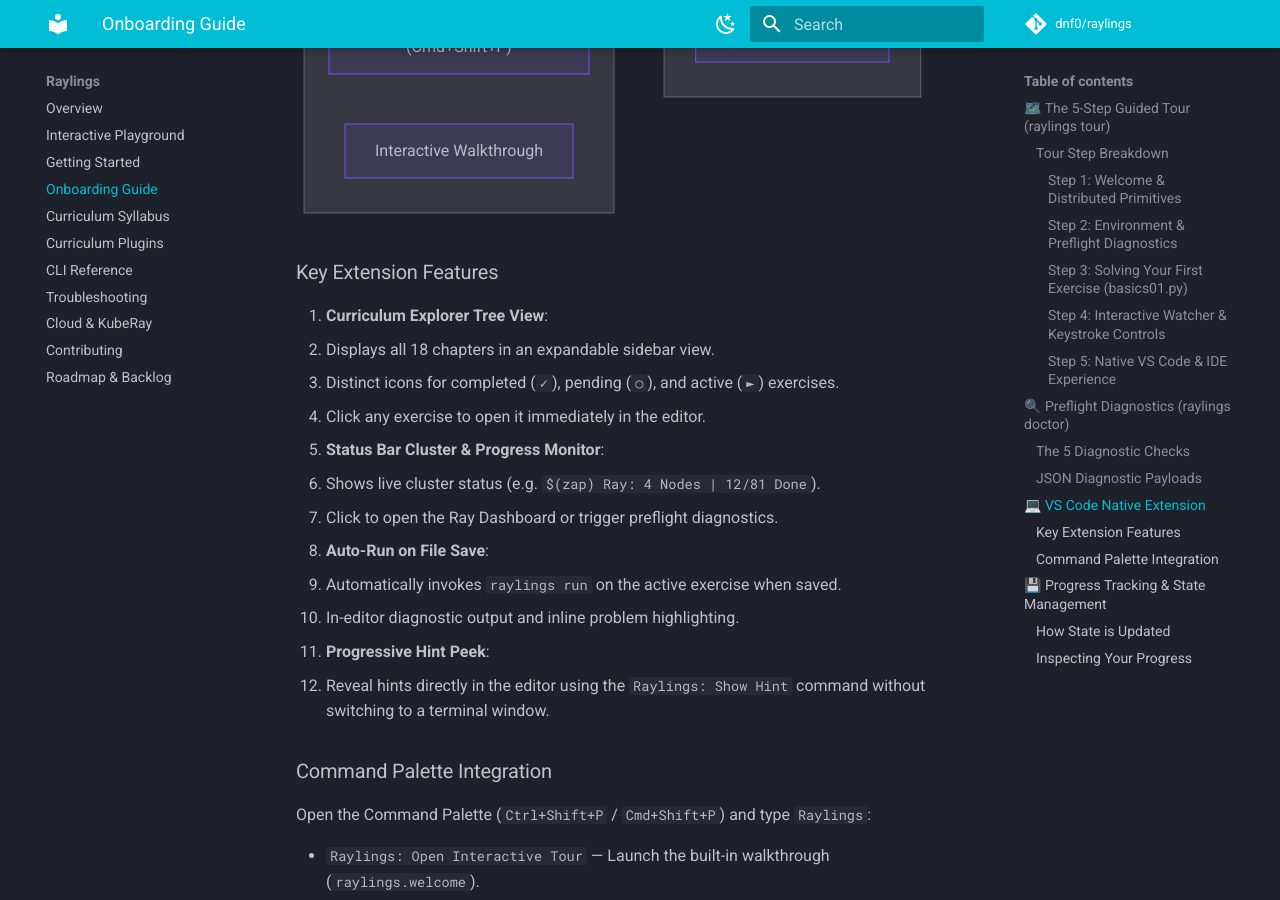
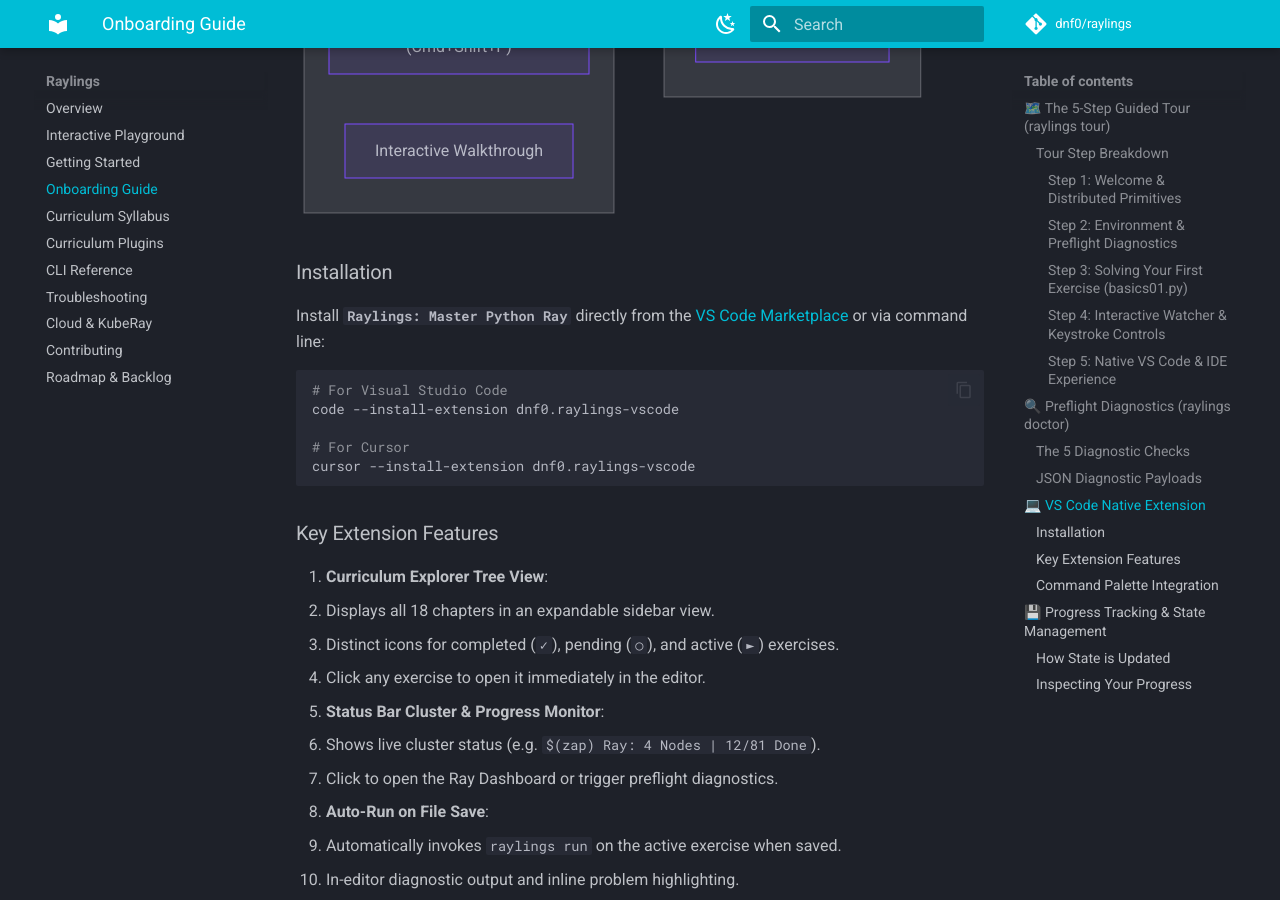
Before and after one commit to dnf0/raylings, an MkDocs documentation site: the page built from docs/onboarding-guide.md, in a window 1280 px wide and 900 px high, scrolled down 4503 px. Built offline with MkDocs 1.6.1 and Material for MkDocs 9.7.7, drawn with Linux system fonts in a browser that asks for light colours; comment, search, counter and statistics services are not loaded.

Commit message:
feat(vscode): publish to vs code marketplace and automate release deployment (#18)
Co-authored-by: Daniel Fisher <daniel.fisher@climate-x.com>

````diff
--- a/docs/onboarding-guide.md
+++ b/docs/onboarding-guide.md
@@ -164,6 +164,18 @@
     Commands --> DaemonCtrl
 ```
 
+### Installation
+
+Install **`Raylings: Master Python Ray`** directly from the [VS Code Marketplace](https://marketplace.visualstudio.com/items?itemName=dnf0.raylings-vscode) or via command line:
+
+```bash
+# For Visual Studio Code
+code --install-extension dnf0.raylings-vscode
+
+# For Cursor
+cursor --install-extension dnf0.raylings-vscode
+```
+
 ### Key Extension Features
 
 1. **Curriculum Explorer Tree View**:
````
Also changed, not shown: README.md (+13 -7 lines), docs/getting-started.md (+4 -2 lines), editors/vscode/README.md (+1 -1 lines), editors/vscode/walkthroughs/tree-view.md (+2 -2 lines), editors/vscode/walkthroughs/welcome.md (+2 -2 lines), 4 other files.
